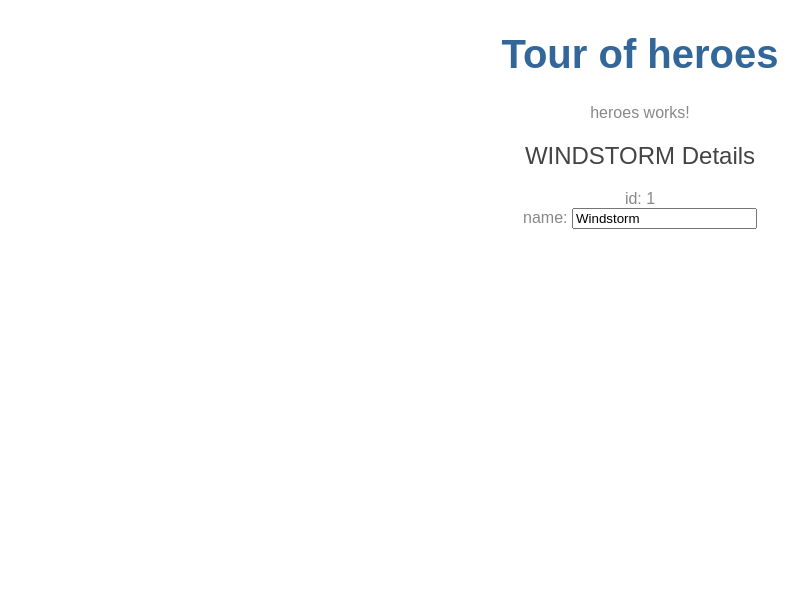
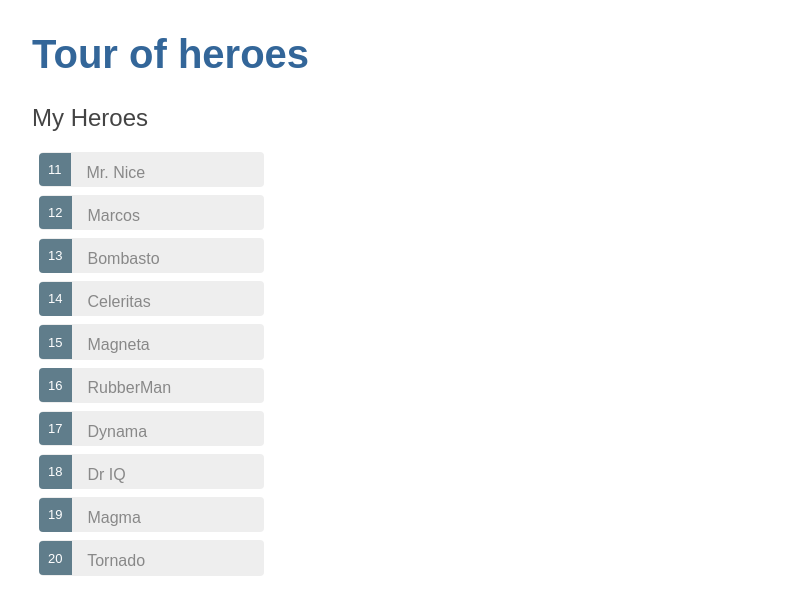
Before and after one commit to mmvs1985/Angular-tutorial-tour-of-heros, an Angular app: page / in a window 1280 px wide. Shown: the top 614 px of the page, without its empty margins (0-808 px from the left). Built offline with nearby package versions, Linux system fonts and the light colour scheme.

Commit message:
task 2 'displaying a list' ready

```diff
--- a/src/app/app.component.html
+++ b/src/app/app.component.html
@@ -1,5 +1,5 @@
 <!--The content below is only a placeholder and can be replaced.-->
-<div style="text-align:center">
+<!---><div style="text-align:center">-->
   <h1>{{title}}</h1>
   <app-heroes></app-heroes>
 
--- a/src/app/app.module.ts
+++ b/src/app/app.module.ts
@@ -15,7 +15,6 @@
     BrowserModule,
     AppRoutingModule,
     FormsModule
-
   ],
   providers: [],
   bootstrap: [AppComponent]
--- a/src/app/heroes/heroes.component.css
+++ b/src/app/heroes/heroes.component.css
@@ -0,0 +1,49 @@
+/* HeroesComponent's private CSS styles */
+.selected {
+    background-color: #CFD8DC !important;
+    color: white;
+  }
+  .heroes {
+    margin: 0 0 2em 0;
+    list-style-type: none;
+    padding: 0;
+    width: 15em;
+
+  }
+  .heroes li {
+    cursor: pointer;
+    position: relative;
+    left: 0;
+    background-color: #EEE;
+    margin: .5em;
+    padding: .3em 0;
+    height: 1.6em;
+    border-radius: 4px;
+  }
+  .heroes li.selected:hover {
+    background-color: #BBD8DC !important;
+    color: white;
+  }
+  .heroes li:hover {
+    color: #607D8B;
+    background-color: #DDD;
+    left: .1em;
+  }
+  .heroes .text {
+    position: relative;
+    top: -3px;
+  }
+  .heroes .badge {
+    display: inline-block;
+    font-size: small;
+    color: white;
+    padding: 0.8em 0.7em 0 0.7em;
+    background-color: #607D8B;
+    line-height: 1em;
+    position: relative;
+    left: -1px;
+    top: -4px;
+    height: 1.8em;
+    margin-right: .8em;
+    border-radius: 4px 0 0 4px;
+  }
--- a/src/app/heroes/heroes.component.html
+++ b/src/app/heroes/heroes.component.html
@@ -1,11 +1,18 @@
-<p>
-  heroes works!
+<h2>My Heroes</h2>
+<ul class="heroes">
+  <li *ngFor="let hero of heroes" [class.selected]="hero === selectedHero" (click)="onSelect(hero)">
+    <span class="badge">{{hero.id}}</span> {{hero.name}}
+  </li>
+</ul>
 
-  <h2>{{hero.name| uppercase}} Details</h2>
-  <div><span>id: </span>{{hero.id}}</div>
+<div *ngIf="selectedHero">
 
+  <h2>{{selectedHero.name | uppercase}} Details</h2>
+  <div><span>id: </span>{{selectedHero.id}}</div>
   <div>
     <label>name:
-      <input [(ngModel)]="hero.name" placeholder="name">
+      <input [(ngModel)]="selectedHero.name" placeholder="name">
     </label>
   </div>
+
+</div>
--- a/src/app/heroes/heroes.component.ts
+++ b/src/app/heroes/heroes.component.ts
@@ -1,5 +1,6 @@
 import { Component, OnInit } from '@angular/core';
 import{ Hero} from '../hero';
+import { HEROES } from '../mock-heroes'
 @Component({
   selector: 'app-heroes',
   templateUrl: './heroes.component.html',
@@ -7,14 +8,24 @@
 
 })
 export class HeroesComponent implements OnInit {
-  hero : Hero = {
+  //how can you see variables are not pre declared
+
+ /* hero : Hero = {
     id: 1,
     name: 'Windstorm'
-  };
+  };*/
+
+  heroes=HEROES;
+  selectedHero: Hero;
+
   constructor() { }
 
   ngOnInit() {
 
   }
 
+
+  onSelect(hero: Hero): void {
+    this.selectedHero = hero;
+  }
 }
--- /dev/null
+++ b/src/app/mock-heroes.ts
@@ -0,0 +1,17 @@
+import { Hero } from './hero';
+
+
+//this is how i can declare an constant array of objects
+export const HEROES: Hero[] =[
+
+  { id: 11, name: 'Mr. Nice' },
+  { id: 12, name: 'Marcos' },
+  { id: 13, name: 'Bombasto' },
+  { id: 14, name: 'Celeritas' },
+  { id: 15, name: 'Magneta' },
+  { id: 16, name: 'RubberMan' },
+  { id: 17, name: 'Dynama' },
+  { id: 18, name: 'Dr IQ' },
+  { id: 19, name: 'Magma' },
+  { id: 20, name: 'Tornado' }
+];
```
